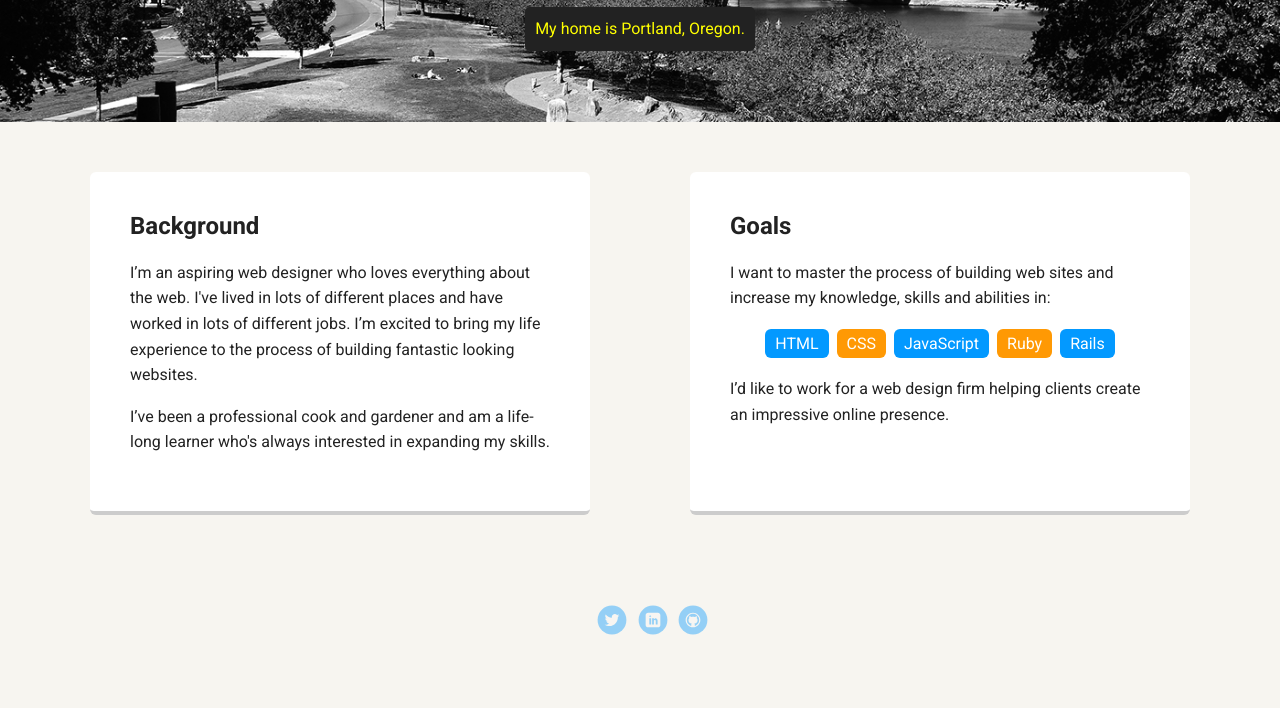
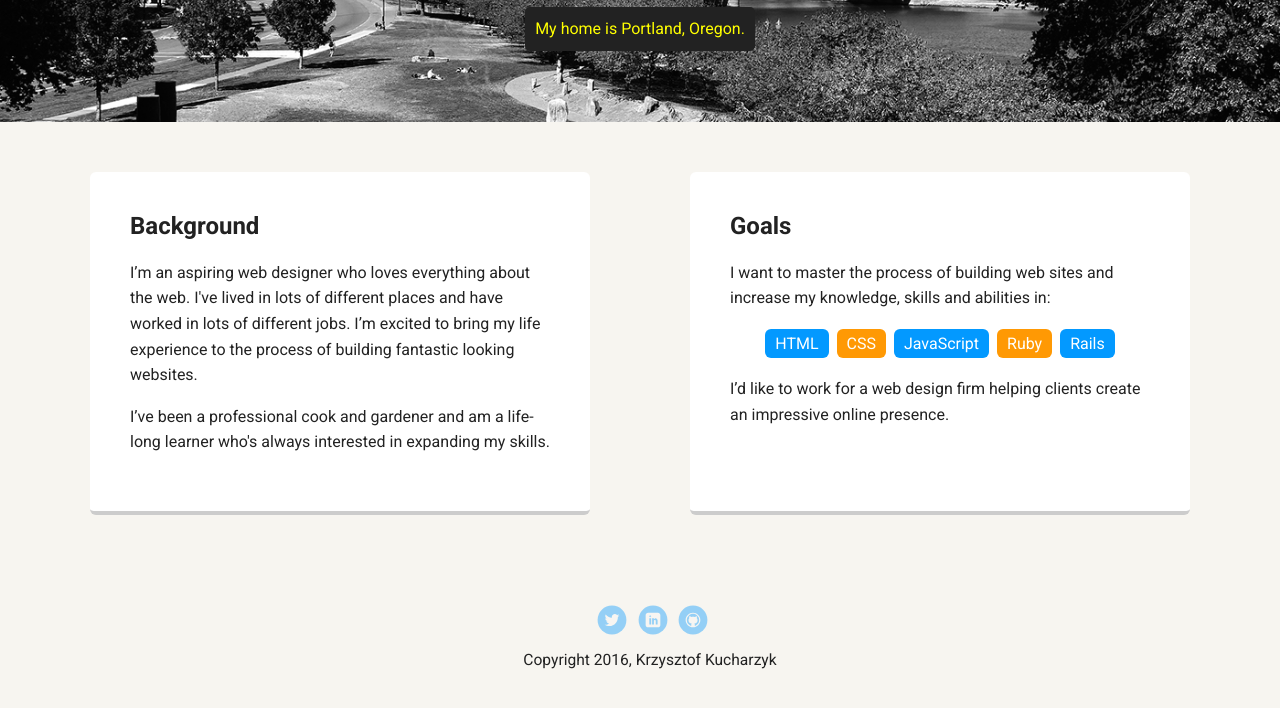
Before and after one commit to krzysztofkucharzyk/portfolio, a plain HTML site: page index.html in a window 1280 px wide. Shown: the part 348-1056 px from the top of the page. Drawn offline with Linux system fonts and the light colour scheme; a web font is replaced by a local one.

Commit message:
Copyright added

```diff
--- a/index.html
+++ b/index.html
@@ -49,7 +49,7 @@
         <li><a href="#" class="social linkedin">LinkedIn</a></li>
         <li><a href="#" class="social github">Github</a></li>
       </ul>
-
+      <p class="copyright">Copyright 2016, Krzysztof Kucharzyk</p>
     </footer>
   </body>
   </html>
```
